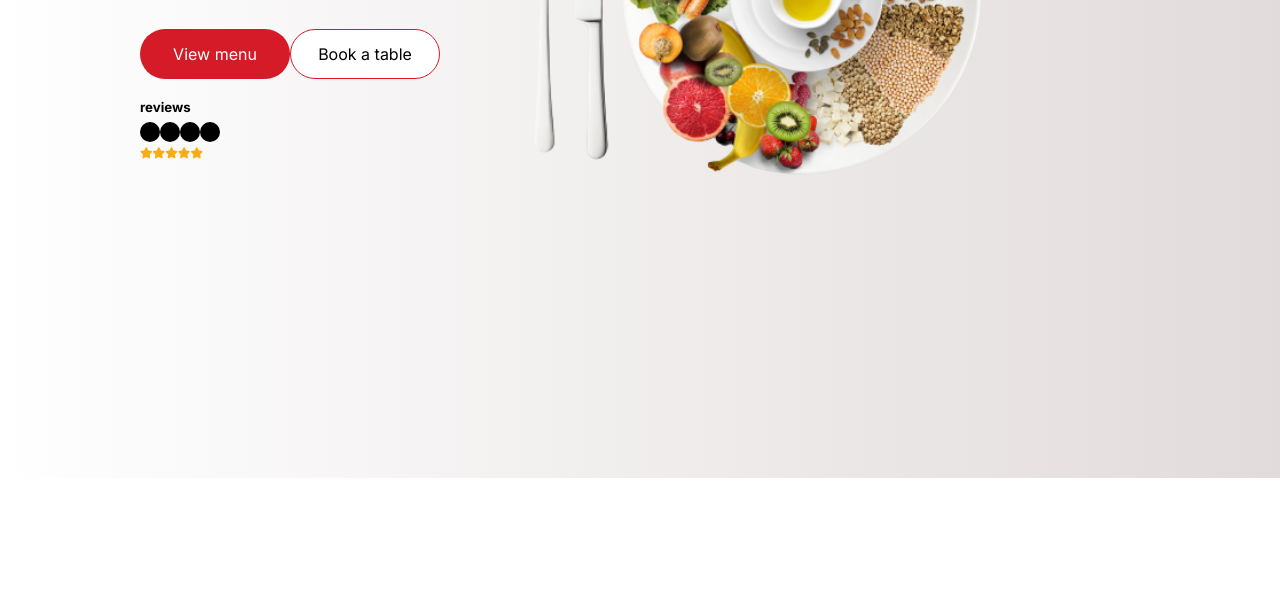
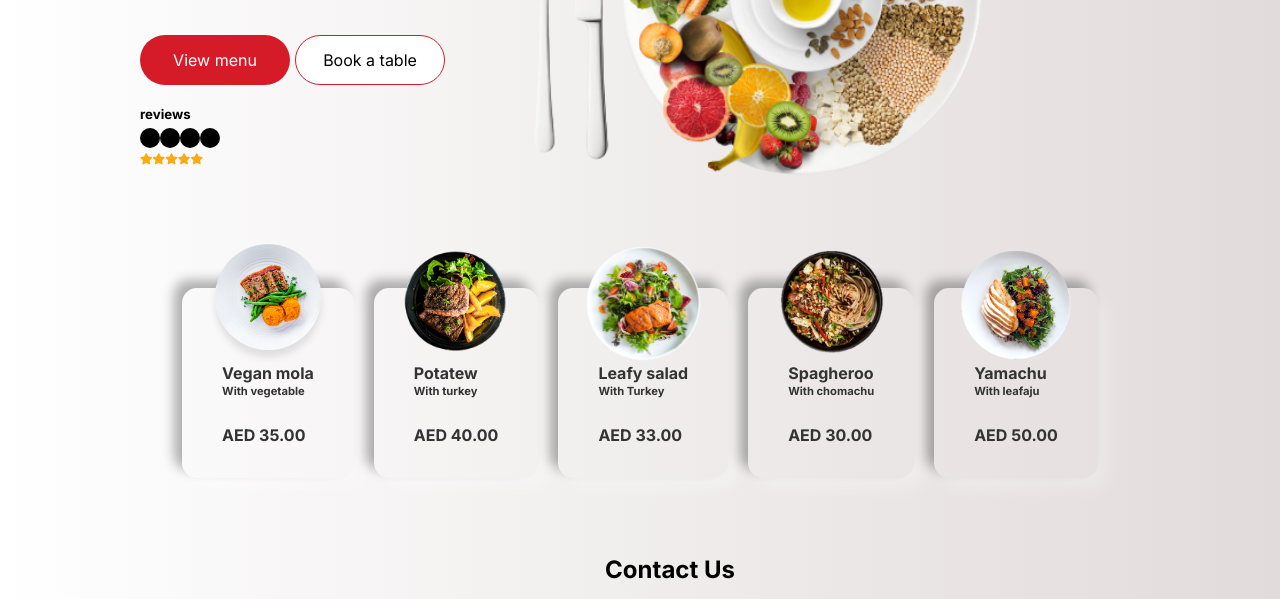
Before and after one commit to a-adeleye/restaurant-page, a website built with webpack: page dist/index.html in a window 1280 px wide. Shown: the part 322-921 px from the top of the page. Before the commit the page ends 800 px from the top, so only its background shows below. Built offline with nearby package versions, Linux system fonts and the light colour scheme.

Commit message:
Contact Us created

```diff
--- /dev/null
+++ b/src/contact-us.js
@@ -0,0 +1,46 @@
+export const createContactUs = () => {
+
+let content = document.querySelector('#content');
+
+  let contactUs = document.createElement("section");
+  contactUs.setAttribute("id", "contact-us");
+
+  let h2 = document.createElement("h2");
+  h2.textContent = "Contact Us";
+
+  let separator = document.createElement("div");
+  separator.className = "separator02";
+
+  let address = document.createElement("div");
+  address.className = "address";
+
+  let addresses = [
+    { class: "fas fa-map-marker-alt", address: "Sports City, Dubai" },
+    { class: "fab fa-instagram", address: "@foodyae" },
+    { class: "fab fa-facebook-square", address: "@foodyae" },
+    { class: "fas fa-phone", address: "012-345-678" },
+  ];
+
+  for (let j = 0; j < 4; j++) {
+    let icon = document.createElement("div");
+    icon.className = "icon";
+
+    let i = document.createElement("i");
+    i.className = addresses[j].class;
+
+    let h5 = document.createElement("h5");
+    h5.textContent = addresses[j].address;
+
+    icon.appendChild(i);
+    icon.appendChild(h5);
+
+    address.appendChild(icon);
+  }
+
+  contactUs.appendChild(h2);
+  contactUs.appendChild(separator);
+  contactUs.appendChild(address);
+
+  content.appendChild(contactUs);
+  console.log('Contact us loaded');
+};
--- /dev/null
+++ b/src/footer.js
@@ -0,0 +1,8 @@
+export const createFooter = () => {
+    let body = document.querySelector('body');
+    let footer = document.createElement('footer');
+    footer.innerHTML = 'Adeleye Adeyemi &#169; 2021';
+
+    body.appendChild(footer);
+    console.log('Footer loaded');
+}
--- a/src/hero.js
+++ b/src/hero.js
@@ -1,8 +1,8 @@
 export const createHero = () => {
   let content = document.querySelector("#content");
 
-  let heroDiv = document.createElement("div");
-  heroDiv.className = "hero";
+  let heroSection = document.createElement("section");
+  heroSection.className = "hero";
 
   //Create text div
 
@@ -80,9 +80,9 @@ export const createHero = () => {
 
   // Append children
 
-  heroDiv.appendChild(textDiv);
-  heroDiv.appendChild(imageDiv);
+  heroSection.appendChild(textDiv);
+  heroSection.appendChild(imageDiv);
 
-  content.appendChild(heroDiv);
+  content.appendChild(heroSection);
   console.log("Hero loaded");
 };
--- a/src/index.js
+++ b/src/index.js
@@ -1,5 +1,11 @@
 import {createHeader} from './header';
 import {createHero} from './hero';
+import {createMenu} from './menu';
+import {createContactUs} from './contact-us';
+import {createFooter} from './footer';
 
 createHeader();
 createHero();
+createMenu();
+createContactUs();
+createFooter();
--- /dev/null
+++ b/src/menu.js
@@ -0,0 +1,90 @@
+export const createMenu = () => {
+  let content = document.querySelector("#content");
+
+  // Create menu section
+
+  let menuSection = document.createElement("section");
+  menuSection.setAttribute("id", "menu");
+
+  // Create menu items
+
+  let menu = [
+    {
+      name: "Vegan mola",
+      side: "With vegetable",
+      price: "AED 35.00",
+      src: "../vegan-1.png",
+    },
+    {
+      name: "Potatew",
+      side: "With turkey",
+      price: "AED 40.00",
+      src: "../fries-2.png",
+    },
+    {
+      name: "Leafy salad",
+      side: "With Turkey",
+      price: "AED 33.00",
+      src: "../turkey-salad.png",
+    },
+    {
+      name: "Spagheroo",
+      side: "With chomachu",
+      price: "AED 30.00",
+      src: "../spaghetti.png",
+    },
+    {
+      name: "Yamachu",
+      side: "With leafaju",
+      price: "AED 50.00",
+      src: "../carrot.png",
+    },
+  ];
+
+  let length = menu.length;
+  for (let i = 0; i < length; i++) {
+    // Create menu item
+    let menuItem = document.createElement("div");
+    menuItem.className = "menuItem";
+
+    //Create menu image
+    let menuImage = document.createElement("div");
+    menuImage.className = "menuImage";
+
+    // Create menu content
+    let details = document.createElement("div");
+    details.className = "details";
+
+    let image = document.createElement("img");
+
+    let menuName = document.createElement("div");
+    menuName.className = "menuName";
+
+    let side = document.createElement("div");
+    side.className = "side";
+
+    let price = document.createElement("div");
+    price.className = "price";
+
+    image.src = menu[i].src;
+    menuName.innerText = menu[i].name;
+    side.innerText = menu[i].side;
+    price.innerText = menu[i].price;
+
+    menuImage.appendChild(image);
+
+    details.appendChild(menuName);
+    details.appendChild(side);
+    details.appendChild(price);
+
+    menuItem.appendChild(menuImage);
+    menuItem.appendChild(details);
+
+    menuSection.appendChild(menuItem);
+  }
+
+  // Append children
+
+  content.appendChild(menuSection);
+  console.log('Menu loaded');
+};
--- a/src/style.css
+++ b/src/style.css
@@ -118,6 +118,9 @@ button {
   font-size: var(--secondaryFont);
   margin-top: 10px;
   border: none;
+}
+.mainBtn{
+  margin-right: 5px;
 }
 
 .mainBtn,
@@ -292,5 +295,4 @@ footer{
     padding: 10px;
     text-align: center;
     margin-top: 100px;
-    /* margin-bottom: -1px; */
 }
```
Also changed, not shown: dist/main.js.
